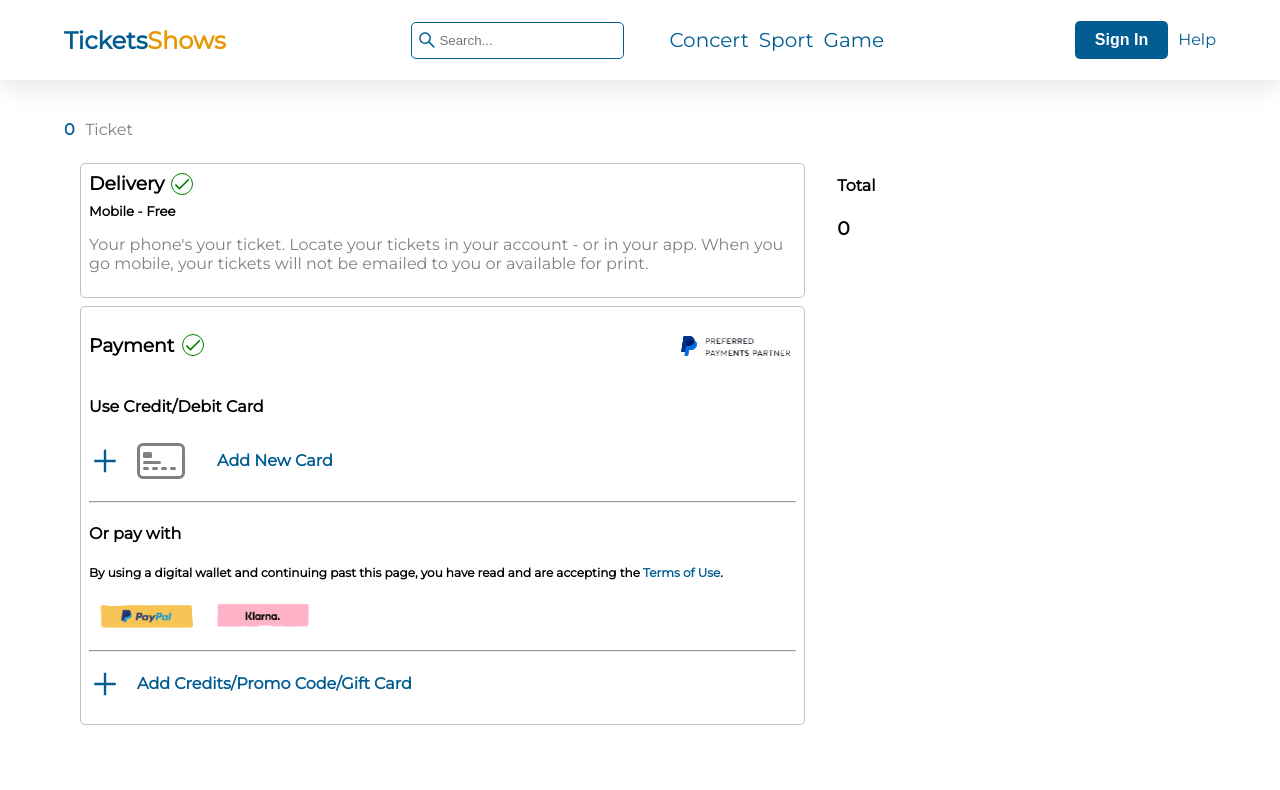
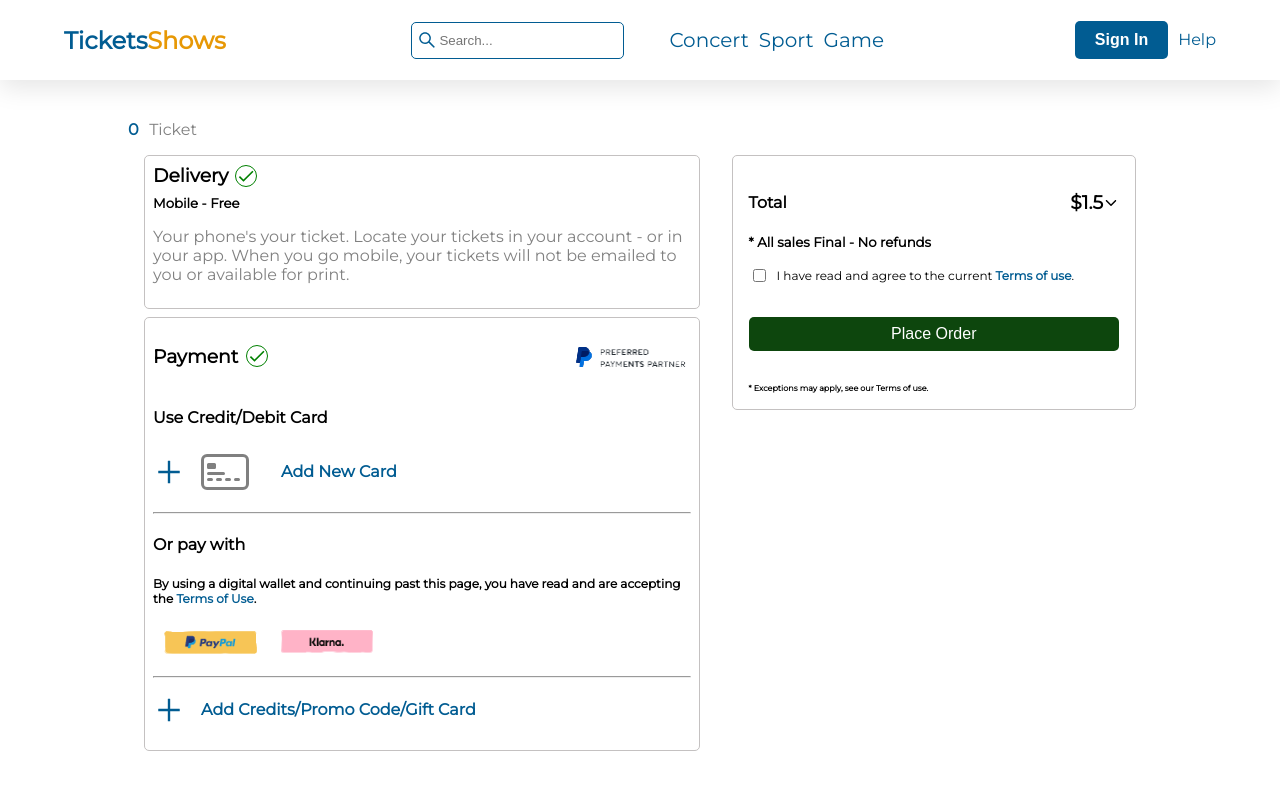
Before and after one commit to jantar25/Ticket-purchasing, a React (Create React App) app: page /checkout in a window 1280 px wide. Shown: the top 790 px of the page. Built offline with nearby package versions, Linux system fonts and the light colour scheme.

Commit message:
Bill component done

```diff
--- a/src/Pages/Checkout/Checkout.jsx
+++ b/src/Pages/Checkout/Checkout.jsx
@@ -1,7 +1,8 @@
-import React from 'react'
+import React, { useState } from 'react'
 import { MdDone } from 'react-icons/md'
 import {BsCreditCard2Front} from 'react-icons/bs'
 import { AiOutlinePlus,AiOutlineMinus } from 'react-icons/ai';
+import { IoIosArrowUp,IoIosArrowDown } from 'react-icons/io';
 
 import { useOrderContext } from '../../Context/Context'
 import NavBar from '../../Components/NavBar/NavBar'
@@ -13,8 +14,14 @@ import './checkout.css'
 
 
 const Checkout = () => {
+    const [toggleDetails,setToggleDetails] = useState(false)
     const order = useOrderContext();
-    console.log(order)
+    const resaleTickets = order.numberOfTickect * order.ticketPrice
+    const serviceFee = order.numberOfTickect * 5
+    const facilityCharge = order.numberOfTickect * 2.5
+    const processingFee = 1.5
+    const total = resaleTickets + serviceFee + facilityCharge + processingFee
+
   return (
     <div>
         <NavBar />
@@ -85,9 +92,63 @@ const Checkout = () => {
                     </div>
                 </div>
                 <div className='wrap-right'>
+                    <div className='header' onClick={()=>setToggleDetails(!toggleDetails)} >
+                        <h4>Total</h4>
+                        <div className="total">
+                            <h3>${total}</h3>
+                            {toggleDetails? <IoIosArrowUp /> : <IoIosArrowDown />}
+                        </div>
+                    </div>
+                    {toggleDetails &&
+                    <div className='wapped'>
+                        <div className='wrap'>
+                            <h5>Tickets</h5>
+                            <div className='Items'>
+                                <p>Resale tickets: ${order.ticketPrice} x {order.numberOfTickect}</p>
+                                <p>${resaleTickets}</p>
+                            </div>
+                        </div>
+                        <div className='wrap'>
+                            <h5>Notes From Seller</h5>
+                            <p>xfr XFER Proof of at least one dose of COVID-19 vaccination
+                                for age 5 to 11 guests ages 12 and up will be required to show
+                                proof of two dose of COVID-19 vaccination.
+                            </p>
+                        </div>
+                        <div className='wrap'>
+                            <h5>Fees</h5>
+                            <div className='Items'>
+                                <p>Service fee: $5 x {order.numberOfTickect}</p>
+                                <p>${serviceFee}</p>
+                            </div>
+                            <div className='Items'>
+                                <p>Facility Charge: $2.5 x {order.numberOfTickect}</p>
+                                <p>${facilityCharge}</p>
+                            </div>
+                            <div className='Items'>
+                                <p>Processing fee</p>
+                                <p>${processingFee}</p>
+                            </div>
+                        </div>
+                        <div className='wrap'>
+                            <h5>Delivery</h5>
+                            <div className="Items">
+                                <p>Mobile Entry</p>
+                                <p>Free</p>
+                            </div>
+                        </div>
+                        <div className='button-cancel'>Cancel Order</div>
+                    </div>}
                     <div>
-                        <h4>Total</h4>
-                        <h3>{order.numberOfTickect * order.ticketPrice}</h3>
+                        <h5>* All sales Final - No refunds</h5>
+                        <div className='agreement'>
+                            <input type="checkbox" />
+                            <p>I have read and agree to the current <span>Terms of use</span>.</p>
+                        </div>
+                    </div>
+                    <div className='footer'>
+                        <button>Place Order</button>
+                        <p>* Exceptions may apply, see our Terms of use.</p>
                     </div>
                 </div>
             </div>
--- a/src/Pages/Checkout/checkout.css
+++ b/src/Pages/Checkout/checkout.css
@@ -31,7 +31,7 @@
     padding: .5rem;
     border: 1px solid rgb(196, 193, 193);
     border-radius: 5px;
-    margin: .5rem 0;
+    margin: 0 0 .5rem 0;
 }
 
 .checkout-container .delivery-container .title {
@@ -138,6 +138,88 @@
     color: #015C92;
 }
 
+.payment-wrapper .wrap-right {
+    padding: 1rem;
+    border: 1px solid rgb(196, 193, 193);
+    border-radius: 5px;
+}
+
+.payment-wrapper .wrap-right .header {
+    display: flex;
+    align-items: center;
+    justify-content: space-between;
+}
+
+.wrap-right .header .total {
+    display: flex;
+    align-items: center;
+}
+
+.wrap-right .wapped {
+    margin-bottom: 2rem;
+}
+
+.wrap-right .wapped .button-cancel {
+    color: #015C92;
+    font-weight: 900;
+    font-size: 15px;
+}
+
+.wrap-right .wapped .Items {
+    display: flex;
+    align-items: center;
+    justify-content: space-between;
+}
+
+.wrap-right .wapped .wrap p {
+    margin: 0;
+    color: gray;
+    font-weight: 600;
+    font-size: 12px;
+}
+
+.wrap-right .wapped .wrap h5 {
+    margin-bottom: .3rem;
+}
+
+.wrap-right .wapped .wrap  {
+    margin: 1rem 0;
+}
+
+.wrap-right .agreement {
+    display: flex;
+    align-items: center;
+    justify-content: flex-start;
+    margin: 1rem 0 0 0;
+}
+
+.wrap-right .agreement p {
+    margin: 0 0 0 .5rem;
+    font-size: 12px;
+}
+
+.wrap-right .agreement p span {
+    color: #015C92;
+    font-weight: 800;
+}
+
+.wrap-right .footer button {
+    width: 100%;
+    margin: 2rem 0;
+    padding: .5rem 1rem;
+    background: rgb(13, 70, 13);
+    color: #fff;
+    border: none;
+    border-radius: 5px;
+    font-size: 1rem;
+}
+
+.wrap-right .footer p {
+    margin: 0;
+    font-size: 8px;
+    font-weight: 900;
+}
+
 @media only screen and (min-width: 377px) {
     .payment-methode .second-methode .images-container {
         flex-direction: row;
@@ -146,17 +228,20 @@
 }
 
 @media only screen and (min-width: 1024px) {
+    .checkout-container {
+        padding: 2rem 10%;
+    }
     .checkout-container .payment-wrapper {
         flex-direction: row;
         align-items: flex-start;
         justify-content: space-between;
     }
     .checkout-container .payment-wrapper .wrap-left{
+        flex: 3;
+        margin: 0 1rem;
+    }
+    .checkout-container .payment-wrapper .wrap-right{
         flex: 2;
         margin: 0 1rem;
     }
-    .checkout-container .payment-wrapper .wrap-right{
-        flex: 1;
-        margin: 0 1rem;
-    }
 }
```
